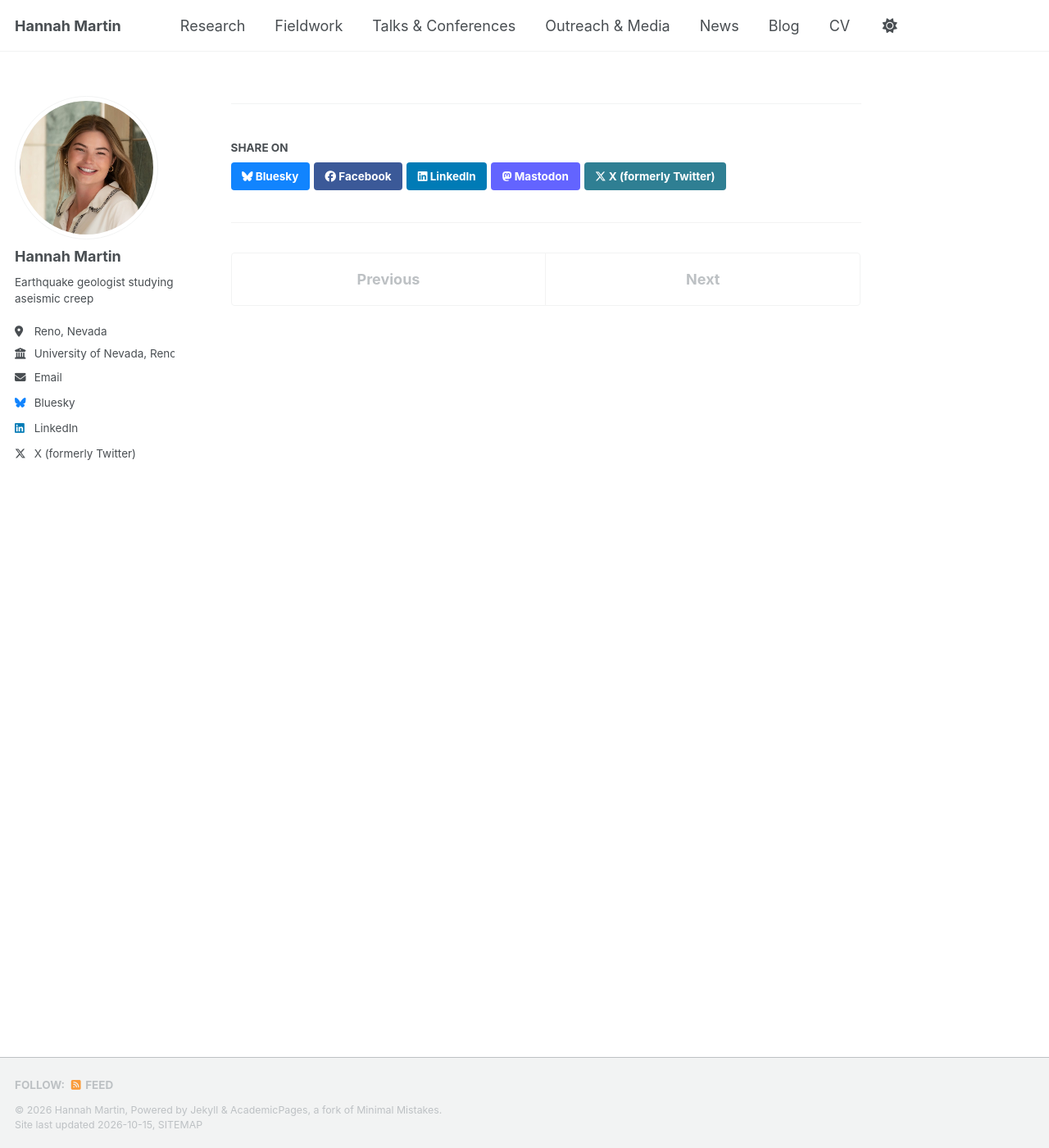
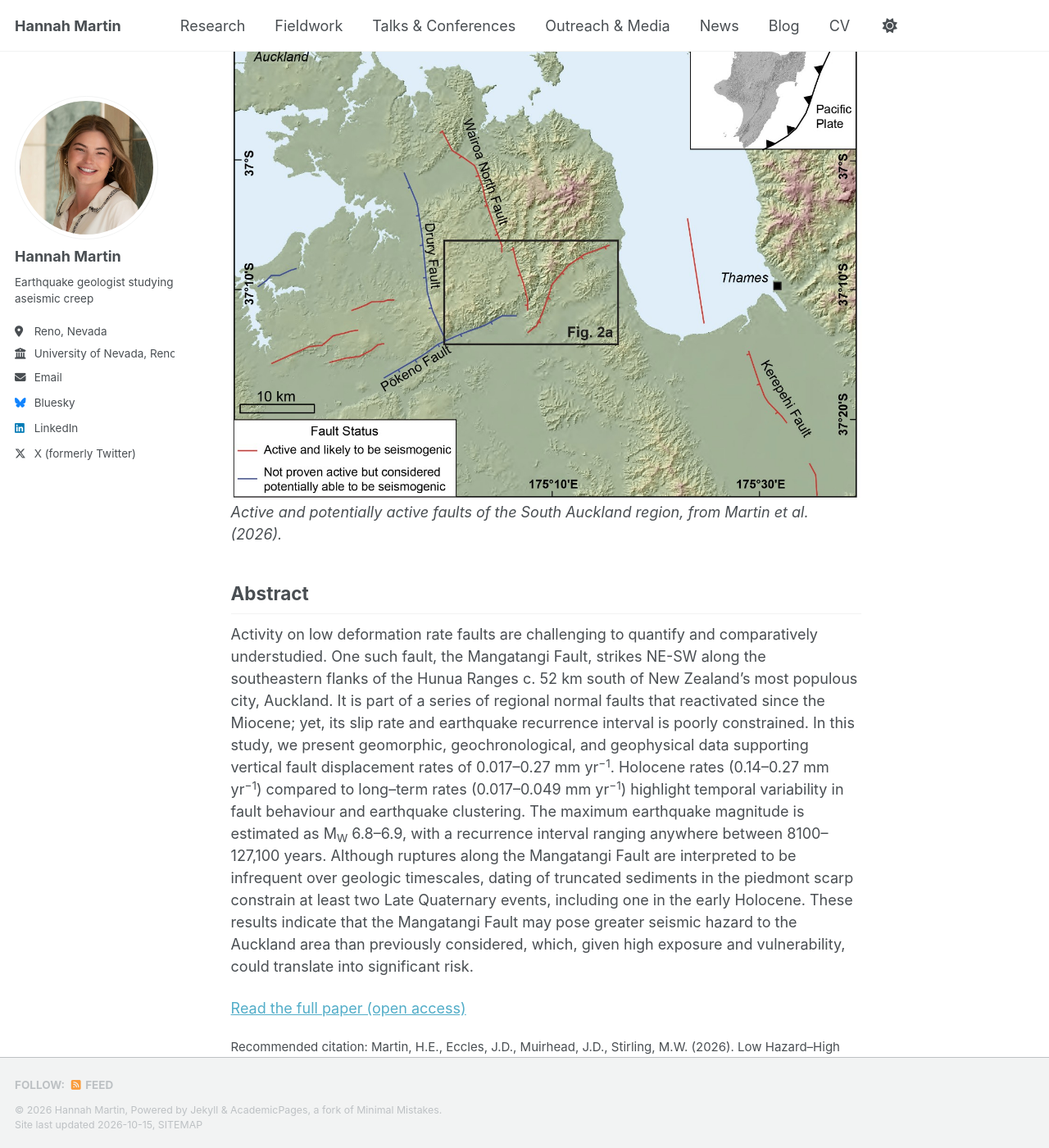
Before and after one commit to HannahMartinGeology/hannahmartingeology.github.io, a Jekyll site: the page built from _publications/2026-mangatangi-fault.md, in a window 1280 px wide and 1400 px high, scrolled down 270 px. Shown: the whole window at 82% size. Built offline with Jekyll 4.4.1, drawn with Linux system fonts in a browser that asks for light colours; a style sheet for code colours, icons or effects is not loaded.

Commit message:
Add abstract and figure to Mangatangi Fault paper page
Co-Authored-By: Claude Opus 5.5 (1M context) <noreply@anthropic.com>
Claude-Session: https://claude.ai/code/session_01DgkcoPr1qNd1CjQ2i3f6tK

```diff
--- a/_publications/2026-mangatangi-fault.md
+++ b/_publications/2026-mangatangi-fault.md
@@ -10,3 +10,12 @@ figure_caption: "Active and potentially active faults of the South Auckland regi
 paperurl: "https://doi.org/10.1002/jgo2.70060"
 citation: "Martin, H.E., Eccles, J.D., Muirhead, J.D., Stirling, M.W. (2026). Low Hazard–High Risk: A Case Study of the Active Mangatangi Fault. <i>New Zealand Journal of Geology and Geophysics</i>, 69(2), e70060. <a href='https://doi.org/10.1002/jgo2.70060'>https://doi.org/10.1002/jgo2.70060</a>"
 ---
+
+![Active and potentially active faults of the South Auckland region]({{ "/images/publications/mangatangi-fault-map.jpg" | relative_url }})
+*Active and potentially active faults of the South Auckland region, from Martin et al. (2026).*
+
+## Abstract
+
+Activity on low deformation rate faults are challenging to quantify and comparatively understudied. One such fault, the Mangatangi Fault, strikes NE-SW along the southeastern flanks of the Hunua Ranges c. 52 km south of New Zealand's most populous city, Auckland. It is part of a series of regional normal faults that reactivated since the Miocene; yet, its slip rate and earthquake recurrence interval is poorly constrained. In this study, we present geomorphic, geochronological, and geophysical data supporting vertical fault displacement rates of 0.017–0.27 mm yr<sup>−1</sup>. Holocene rates (0.14–0.27 mm yr<sup>−1</sup>) compared to long–term rates (0.017–0.049 mm yr<sup>−1</sup>) highlight temporal variability in fault behaviour and earthquake clustering. The maximum earthquake magnitude is estimated as M<sub>W</sub> 6.8–6.9, with a recurrence interval ranging anywhere between 8100–127,100 years. Although ruptures along the Mangatangi Fault are interpreted to be infrequent over geologic timescales, dating of truncated sediments in the piedmont scarp constrain at least two Late Quaternary events, including one in the early Holocene. These results indicate that the Mangatangi Fault may pose greater seismic hazard to the Auckland area than previously considered, which, given high exposure and vulnerability, could translate into significant risk.
+
+[Read the full paper (open access)](https://doi.org/10.1002/jgo2.70060)
```
